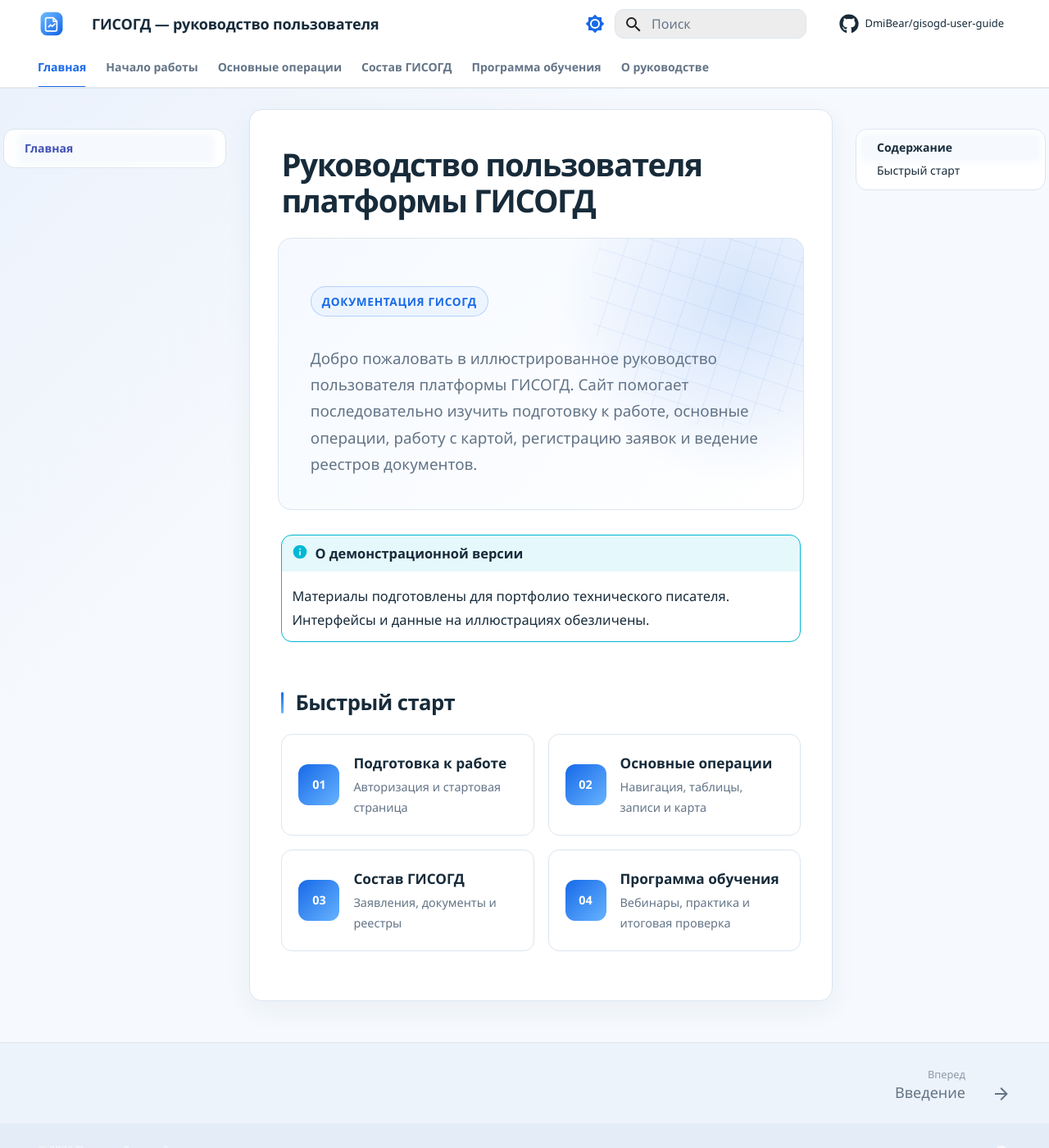
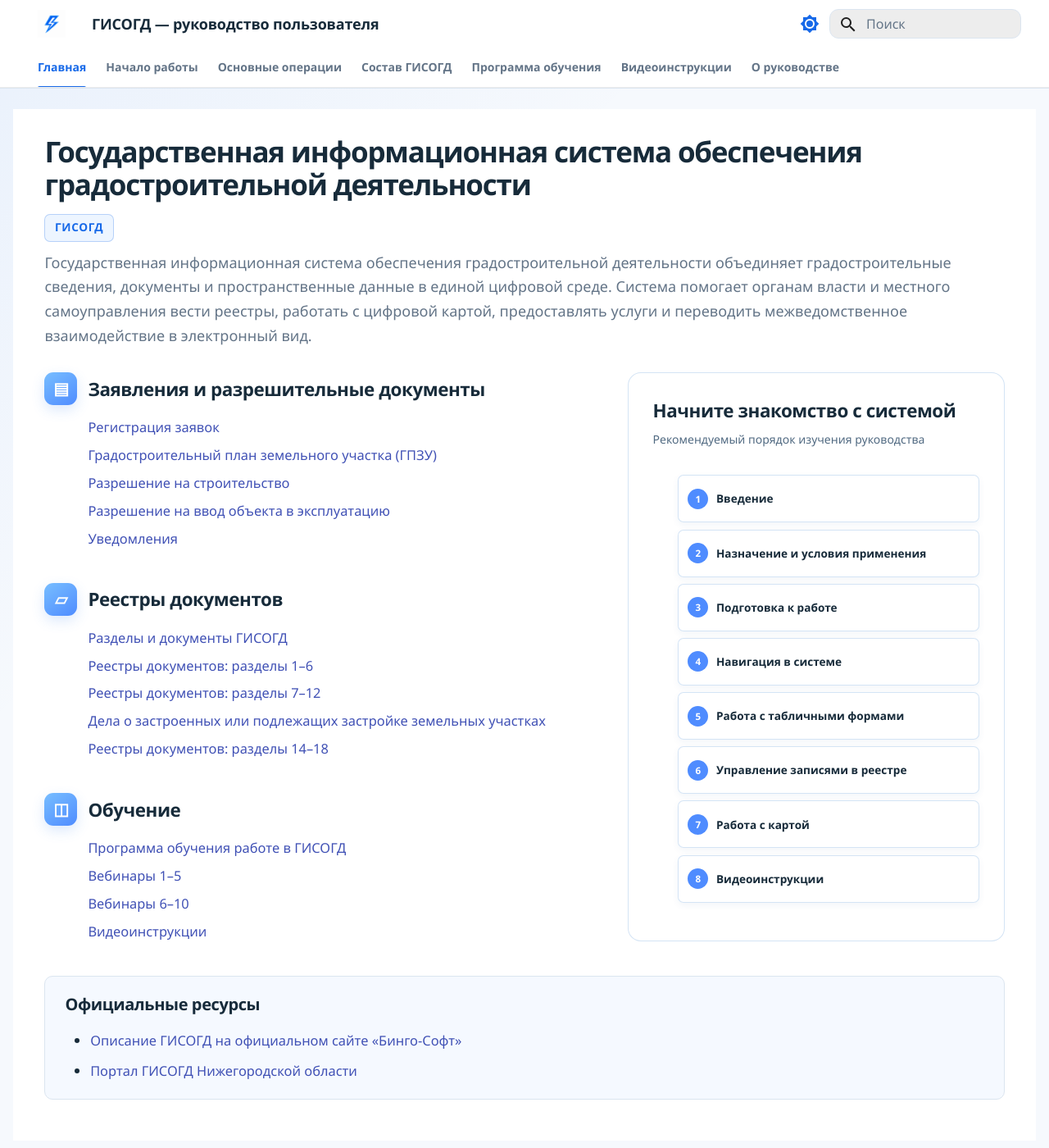
Before and after one commit to DmiBear/gisogd-user-guide, an MkDocs documentation site: the page built from docs/index.md, in a window 1280 px wide and 1400 px high. Shown: the whole window at 82% size. Built offline with MkDocs 1.6.1 and Material for MkDocs 9.7.7, drawn with Linux system fonts in a browser that asks for light colours; comment, search, counter and statistics services are not loaded.

Commit message:
Обновление главной страницы и добавление видеоинструкций

```diff
--- a/docs/assets/stylesheets/extra.css
+++ b/docs/assets/stylesheets/extra.css
@@ -8,6 +8,12 @@
   --gisogd-line: #dbe5f0;
   --gisogd-surface: #ffffff;
   --gisogd-canvas: #f6f9fd;
+  --gisogd-onboarding-bg-start: #ffffff;
+  --gisogd-onboarding-bg-end: #ffffff;
+  --gisogd-onboarding-ink: #172b3a;
+  --gisogd-onboarding-muted: #516a82;
+  --gisogd-onboarding-step-bg: rgba(255, 255, 255, 0.94);
+  --gisogd-onboarding-step-border: rgba(103, 157, 220, 0.28);
   --md-primary-fg-color: #ffffff;
   --md-primary-fg-color--light: #ffffff;
   --md-primary-fg-color--dark: #f7faff;
@@ -35,6 +41,12 @@
   --gisogd-line: #31465d;
   --gisogd-surface: #172331;
   --gisogd-canvas: #111b27;
+  --gisogd-onboarding-bg-start: #ffffff;
+  --gisogd-onboarding-bg-end: #ffffff;
+  --gisogd-onboarding-ink: #172b3a;
+  --gisogd-onboarding-muted: #516a82;
+  --gisogd-onboarding-step-bg: #f5f9ff;
+  --gisogd-onboarding-step-border: rgba(103, 157, 220, 0.34);
   --md-primary-fg-color: #172331;
   --md-primary-fg-color--light: #1c2b3a;
   --md-primary-fg-color--dark: #111b27;
@@ -135,8 +147,8 @@
   padding: 2.2rem clamp(1.2rem, 3vw, 3.2rem) 3rem;
   background: var(--gisogd-surface);
   border: 1px solid var(--gisogd-line);
-  border-radius: 0.8rem;
-  box-shadow: 0 0.5rem 1.6rem rgba(32, 78, 126, 0.06);
+  border-radius: 0.35rem;
+  box-shadow: none;
 }
 
 .md-content__inner::before {
@@ -273,50 +285,37 @@
   background: var(--gisogd-blue-pale);
 }
 
-/* Главная страница. */
-.gisogd-hero {
-  position: relative;
-  overflow: hidden;
-  margin: 0 -0.2rem 1.5rem;
-  padding: clamp(1.2rem, 3vw, 2rem);
-  background:
-    radial-gradient(circle at 88% 24%, rgba(23, 105, 232, 0.17), transparent 11rem),
-    linear-gradient(135deg, var(--gisogd-blue-pale), var(--gisogd-surface));
-  border: 1px solid var(--gisogd-line);
-  border-radius: 0.8rem;
+/* Главная страница в стилистике рабочего экрана ГИСОГД. */
+.md-content__inner:has(.gisogd-home) {
+  max-width: none;
+  padding: 1.6rem clamp(1rem, 3vw, 2.8rem) 2.5rem;
+  border: 0;
+  border-radius: 0;
 }
 
-.gisogd-hero::after {
-  position: absolute;
-  top: -4.5rem;
-  right: -3rem;
-  width: 16rem;
-  height: 16rem;
-  content: "";
-  background-image:
-    linear-gradient(rgba(23, 105, 232, 0.08) 1px, transparent 1px),
-    linear-gradient(90deg, rgba(23, 105, 232, 0.08) 1px, transparent 1px);
-  background-size: 1.5rem 1.5rem;
-  border-radius: 50%;
-  transform: rotate(18deg);
-  pointer-events: none;
+.md-content__inner:has(.gisogd-home) > h1 {
+  max-width: 72rem;
+  margin-bottom: 0.75rem;
+  font-size: clamp(1.75rem, 2.7vw, 2.45rem);
 }
 
-.gisogd-hero p {
-  position: relative;
-  z-index: 1;
-  max-width: 48rem;
-  margin-bottom: 0;
+.gisogd-home__lead {
+  max-width: 72rem;
+  margin-bottom: 1.5rem;
   color: var(--gisogd-muted);
-  font-size: 0.94rem;
+}
+
+.gisogd-home__lead p {
+  max-width: 68rem;
+  margin: 0;
+  font-size: 0.9rem;
+  line-height: 1.65;
 }
 
 .gisogd-eyebrow {
-  position: relative;
-  z-index: 1;
   display: inline-flex;
-  margin-bottom: 0.8rem;
-  padding: 0.3rem 0.65rem;
+  margin-bottom: 0.55rem;
+  padding: 0.24rem 0.58rem;
   color: var(--gisogd-blue);
   font-size: 0.68rem;
   font-weight: 750;
@@ -324,59 +323,186 @@
   text-transform: uppercase;
   background: color-mix(in srgb, var(--gisogd-blue-soft) 82%, transparent);
   border: 1px solid color-mix(in srgb, var(--gisogd-blue) 25%, transparent);
-  border-radius: 999px;
+  border-radius: 0.35rem;
 }
 
-.guide-grid {
+.gisogd-dashboard {
+  display: grid;
+  grid-template-columns: minmax(0, 1fr) minmax(17rem, 23rem);
+  gap: clamp(1.5rem, 4vw, 4rem);
+  align-items: stretch;
+}
+
+.gisogd-dashboard__catalog {
+  display: grid;
+  gap: 2rem;
+}
+
+.gisogd-home-section h2,
+.gisogd-onboarding h2 {
+  display: flex;
+  gap: 0.65rem;
+  align-items: center;
+  margin: 0 0 0.65rem;
+  padding: 0;
+  font-size: 1.12rem;
+}
+
+.gisogd-home-section h2::before,
+.gisogd-onboarding h2::before,
+.gisogd-official h2::before {
+  display: none;
+}
+
+.gisogd-home-section__icon {
+  display: grid;
+  width: 2rem;
+  height: 2rem;
+  color: #ffffff;
+  font-size: 1rem;
+  place-items: center;
+  background: linear-gradient(145deg, #78beff, #4f8cff);
+  border-radius: 0.55rem;
+  box-shadow: 0 0.3rem 0.8rem rgba(63, 132, 237, 0.18);
+}
+
+.gisogd-home-links {
+  display: grid;
+  gap: 0.28rem;
+  padding-left: 2.65rem;
+}
+
+.gisogd-home-links a {
+  width: fit-content;
+  text-decoration: none;
+}
+
+.gisogd-home-links a:hover {
+  text-decoration: underline;
+}
+
+.gisogd-onboarding {
+  position: relative;
+  display: flex;
+  flex-direction: column;
+  align-self: start;
+  min-height: 0;
+  padding: 1.5rem;
+  overflow: hidden;
+  color: var(--gisogd-onboarding-ink);
+  background: linear-gradient(155deg, var(--gisogd-onboarding-bg-start), var(--gisogd-onboarding-bg-end));
+  border: 1px solid var(--gisogd-onboarding-step-border);
+  border-radius: 0.8rem;
+}
+
+.gisogd-onboarding h2 {
+  position: relative;
+  z-index: 2;
+  color: var(--gisogd-onboarding-ink);
+}
+
+.gisogd-onboarding > p {
+  position: relative;
+  z-index: 2;
+  margin: -0.2rem 0 0.85rem;
+  color: var(--gisogd-onboarding-muted);
+  font-size: 0.7rem;
+  line-height: 1.45;
+}
+
+.gisogd-onboarding__steps {
+  position: relative;
+  z-index: 2;
   display: grid;
   grid-template-columns: repeat(2, minmax(0, 1fr));
-  gap: 0.85rem;
-  margin: 1rem 0 2rem;
+  gap: 0.5rem;
+  margin: 0;
+  padding: 0;
+  list-style: none;
+  counter-reset: onboarding-step;
 }
 
-.guide-card {
+.gisogd-onboarding__steps li {
+  min-width: 0;
+  margin: 0;
+  counter-increment: onboarding-step;
+}
+
+.gisogd-onboarding__steps a {
+  display: flex;
+  gap: 0.48rem;
+  align-items: center;
+  min-height: 2.9rem;
+  padding: 0.42rem 0.55rem;
+  color: var(--gisogd-onboarding-ink);
+  font-size: 0.68rem;
+  font-weight: 600;
+  line-height: 1.3;
+  text-decoration: none;
+  background: var(--gisogd-onboarding-step-bg);
+  border: 1px solid var(--gisogd-onboarding-step-border);
+  border-radius: 0.35rem;
+  box-shadow: 0 0.15rem 0.45rem rgba(36, 92, 151, 0.06);
+}
+
+.gisogd-onboarding__steps a::before {
   display: grid;
-  grid-template-columns: auto 1fr;
-  gap: 0.1rem 0.85rem;
-  align-items: center;
-  min-height: 6.2rem;
-  padding: 1rem;
-  color: var(--gisogd-ink) !important;
-  text-decoration: none !important;
-  background: var(--gisogd-surface);
+  flex: 0 0 1.25rem;
+  width: 1.25rem;
+  height: 1.25rem;
+  color: #ffffff;
+  font-size: 0.58rem;
+  font-weight: 750;
+  content: counter(onboarding-step);
+  background: #4f8cff;
+  border-radius: 50%;
+  place-items: center;
+}
+
+.gisogd-onboarding__steps a:hover,
+.gisogd-onboarding__steps a:focus-visible {
+  color: var(--gisogd-onboarding-ink);
+  border-color: var(--gisogd-blue);
+  transform: translateY(-1px);
+}
+
+.gisogd-official {
+  margin-top: 2rem;
+  padding: 1rem 1.2rem;
+  background: var(--gisogd-blue-pale);
+  border: 1px solid var(--gisogd-line);
+  border-radius: 0.5rem;
+}
+
+.gisogd-official h2 {
+  margin: 0 0 0.6rem;
+  padding: 0;
+  font-size: 1rem;
+}
+
+.gisogd-official ul {
+  margin-bottom: 0;
+}
+
+/* Видеоинструкции. */
+.gisogd-video {
+  position: relative;
+  width: 100%;
+  margin: 1.25rem 0 0.8rem;
+  padding-top: 56.25%;
+  overflow: hidden;
+  background: #0b1622;
   border: 1px solid var(--gisogd-line);
   border-radius: 0.65rem;
-  transition: border-color 150ms ease, box-shadow 150ms ease, transform 150ms ease;
+  box-shadow: 0 0.45rem 1.2rem rgba(23, 56, 91, 0.12);
 }
 
-.guide-card:hover {
-  border-color: color-mix(in srgb, var(--gisogd-blue) 55%, var(--gisogd-line));
-  box-shadow: 0 0.65rem 1.3rem rgba(23, 105, 232, 0.1);
-  transform: translateY(-2px);
-}
-
-.guide-card__number {
-  grid-row: 1 / span 2;
-  display: grid;
-  width: 2.5rem;
-  height: 2.5rem;
-  color: #ffffff;
-  font-size: 0.72rem;
-  font-weight: 750;
-  place-items: center;
-  background: linear-gradient(135deg, var(--gisogd-blue), #66b3ff);
-  border-radius: 0.6rem;
-}
-
-.guide-card strong {
-  align-self: end;
-  font-size: 0.86rem;
-}
-
-.guide-card > span:last-child {
-  align-self: start;
-  color: var(--gisogd-muted);
-  font-size: 0.72rem;
+.gisogd-video iframe {
+  position: absolute;
+  inset: 0;
+  width: 100%;
+  height: 100%;
+  border: 0;
 }
 
 /* Иллюстрации и полноэкранный просмотр. */
@@ -484,6 +610,14 @@
     margin: 0 0.4rem 1.5rem;
     border-radius: 0.65rem;
   }
+
+  .gisogd-dashboard {
+    grid-template-columns: 1fr;
+  }
+
+  .gisogd-onboarding {
+    min-height: 0;
+  }
 }
 
 @media screen and (max-width: 44.9844em) {
@@ -499,12 +633,21 @@
     border-radius: 0;
   }
 
-  .guide-grid {
-    grid-template-columns: 1fr;
+  .md-content__inner:has(.gisogd-home) {
+    padding: 1.2rem 1rem 2rem;
   }
 
-  .gisogd-hero {
-    padding: 1.2rem;
+  .gisogd-home-links {
+    padding-left: 0;
+  }
+
+  .gisogd-onboarding {
+    min-height: 0;
+    padding: 1.15rem;
+  }
+
+  .gisogd-onboarding__steps {
+    grid-template-columns: 1fr;
   }
 }
 
@@ -513,7 +656,7 @@
     scroll-behavior: auto;
   }
 
-  .guide-card {
+  .gisogd-onboarding__steps a {
     transition: none;
   }
 }
--- a/docs/index.md
+++ b/docs/index.md
@@ -1,37 +1,79 @@
-# Руководство пользователя платформы ГИСОГД
+---
+hide:
+  - navigation
+  - toc
+---
 
-<div class="gisogd-hero" markdown>
+# Государственная информационная система обеспечения градостроительной деятельности
 
-<span class="gisogd-eyebrow">Документация ГИСОГД</span>
+<div class="gisogd-home" markdown>
 
-Добро пожаловать в иллюстрированное руководство пользователя платформы ГИСОГД. Сайт помогает последовательно изучить подготовку к работе, основные операции, работу с картой, регистрацию заявок и ведение реестров документов.
+<section class="gisogd-home__lead" markdown>
+
+<span class="gisogd-eyebrow">ГИСОГД</span>
+
+Государственная информационная система обеспечения градостроительной деятельности объединяет градостроительные сведения, документы и пространственные данные в единой цифровой среде. Система помогает органам власти и местного самоуправления вести реестры, работать с цифровой картой, предоставлять услуги и переводить межведомственное взаимодействие в электронный вид.
+
+</section>
+
+<div class="gisogd-dashboard">
+  <main class="gisogd-dashboard__catalog">
+    <section class="gisogd-home-section">
+      <h2><span class="gisogd-home-section__icon" aria-hidden="true">▤</span>Заявления и разрешительные документы</h2>
+      <nav class="gisogd-home-links" aria-label="Заявления и разрешительные документы">
+        <a href="gisogd/requests/">Регистрация заявок</a>
+        <a href="gisogd/registries/section-13/land-and-construction/#54134">Градостроительный план земельного участка (ГПЗУ)</a>
+        <a href="gisogd/registries/section-13/permits/">Разрешение на строительство</a>
+        <a href="gisogd/registries/section-13/permits/#54137">Разрешение на ввод объекта в эксплуатацию</a>
+        <a href="gisogd/registries/section-13/notifications/">Уведомления</a>
+      </nav>
+    </section>
+
+    <section class="gisogd-home-section">
+      <h2><span class="gisogd-home-section__icon" aria-hidden="true">▱</span>Реестры документов</h2>
+      <nav class="gisogd-home-links" aria-label="Реестры документов">
+        <a href="gisogd/overview/">Разделы и документы ГИСОГД</a>
+        <a href="gisogd/registries/sections-1-6/">Реестры документов: разделы 1–6</a>
+        <a href="gisogd/registries/sections-7-12/">Реестры документов: разделы 7–12</a>
+        <a href="gisogd/registries/section-13/">Дела о застроенных или подлежащих застройке земельных участках</a>
+        <a href="gisogd/registries/sections-14-18/">Реестры документов: разделы 14–18</a>
+      </nav>
+    </section>
+
+    <section class="gisogd-home-section">
+      <h2><span class="gisogd-home-section__icon" aria-hidden="true">◫</span>Обучение</h2>
+      <nav class="gisogd-home-links" aria-label="Обучение">
+        <a href="training/">Программа обучения работе в ГИСОГД</a>
+        <a href="training/webinars-1-5/">Вебинары 1–5</a>
+        <a href="training/webinars-6-10/">Вебинары 6–10</a>
+        <a href="videos/">Видеоинструкции</a>
+      </nav>
+    </section>
+  </main>
+
+  <aside class="gisogd-onboarding">
+    <h2>Начните знакомство с системой</h2>
+    <p>Рекомендуемый порядок изучения руководства</p>
+    <ol class="gisogd-onboarding__steps">
+      <li><a href="introduction/">Введение</a></li>
+      <li><a href="purpose/">Назначение и условия применения</a></li>
+      <li><a href="getting-started/">Подготовка к работе</a></li>
+      <li><a href="operations/navigation-and-tables/#41">Навигация в системе</a></li>
+      <li><a href="operations/navigation-and-tables/#42">Работа с табличными формами</a></li>
+      <li><a href="operations/records/">Управление записями в реестре</a></li>
+      <li><a href="operations/map/">Работа с картой</a></li>
+      <li><a href="videos/">Видеоинструкции</a></li>
+    </ol>
+  </aside>
+</div>
+
+<section class="gisogd-official" markdown>
+
+## Официальные ресурсы
+
+- [Описание ГИСОГД на официальном сайте «Бинго-Софт»](https://bingosoft.ru/solutions/gisogd){ target="_blank" rel="noopener" }
+- [Портал ГИСОГД Нижегородской области](https://gisogdno.ru/){ target="_blank" rel="noopener" }
+
+</section>
 
 </div>
-
-!!! info "О демонстрационной версии"
-    Материалы подготовлены для портфолио технического писателя. Интерфейсы и данные на иллюстрациях обезличены.
-
-## Быстрый старт
-
-<div class="guide-grid">
-  <a class="guide-card" href="getting-started/">
-    <span class="guide-card__number">01</span>
-    <strong>Подготовка к работе</strong>
-    <span>Авторизация и стартовая страница</span>
-  </a>
-  <a class="guide-card" href="operations/">
-    <span class="guide-card__number">02</span>
-    <strong>Основные операции</strong>
-    <span>Навигация, таблицы, записи и карта</span>
-  </a>
-  <a class="guide-card" href="gisogd/">
-    <span class="guide-card__number">03</span>
-    <strong>Состав ГИСОГД</strong>
-    <span>Заявления, документы и реестры</span>
-  </a>
-  <a class="guide-card" href="training/">
-    <span class="guide-card__number">04</span>
-    <strong>Программа обучения</strong>
-    <span>Вебинары, практика и итоговая проверка</span>
-  </a>
-</div>
--- a/mkdocs.yml
+++ b/mkdocs.yml
@@ -2,10 +2,6 @@
 site_description: Иллюстрированное руководство пользователя платформы ГИСОГД
 site_author: Поляков Дмитрий
 site_url: https://gisogd-user-guide.polakov1245.workers.dev/
-repo_url: https://github.com/DmiBear/gisogd-user-guide
-repo_name: DmiBear/gisogd-user-guide
-edit_uri: edit/main/docs/
-
 docs_dir: docs
 site_dir: _site
 strict: true
@@ -13,7 +9,7 @@
 theme:
   name: material
   language: ru
-  logo: assets/images/brand/logo.svg
+  logo: assets/images/brand/lightning.png
   favicon: assets/images/brand/favicon.svg
   font: false
   icon:
@@ -111,4 +107,5 @@
       - Вебинары 6–10: training/webinars-6-10.md
       - Практические работы: training/practice.md
       - Контроль и рекомендации: training/assessment.md
+  - Видеоинструкции: videos/index.md
   - О руководстве: about.md
```
Also changed, not shown: docs/videos/index.md (added, +19 -0 lines), docs/assets/images/brand/lightning.png (added).
